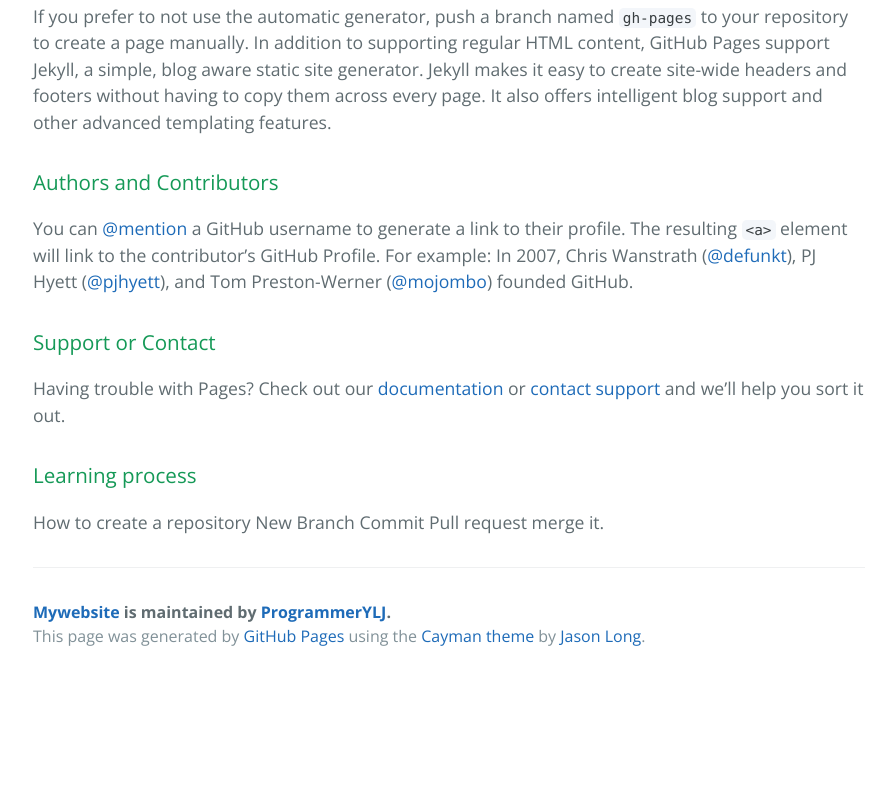
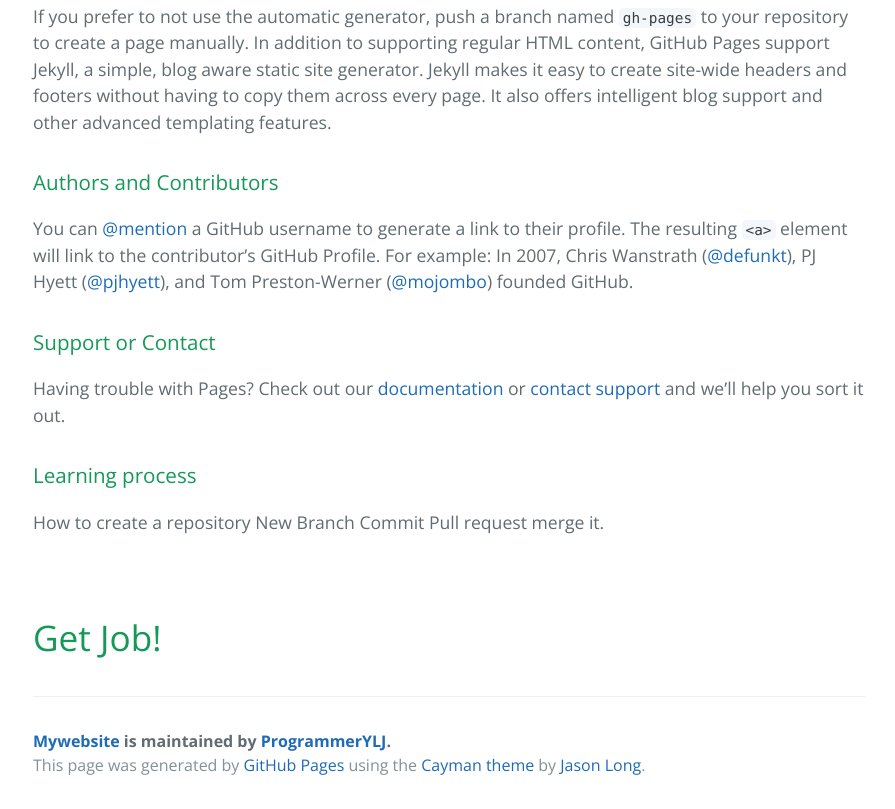
Before and after one commit to ProgrammerYLJ/StartFromZero, a plain HTML site: page index.html in a window 1280 px wide. Shown: the part 786-1595 px from the top of the page, without its empty margins (191-1086 px from the left). Before the commit the page ends 1466 px from the top, so only its background shows below. Drawn offline with nearby package versions, Linux system fonts and the light colour scheme.

Commit message:
Update index.html

```diff
--- a/index.html
+++ b/index.html
@@ -53,7 +53,10 @@
   Commit
   Pull request
   merge it.
+
 </p>
+<br>
+<h1>Get Job!</h1>
 
       <footer class="site-footer">
         <span class="site-footer-owner"><a href="https://github.com/ProgrammerYLJ/MyWebSite">Mywebsite</a> is maintained by <a href="https://github.com/ProgrammerYLJ">ProgrammerYLJ</a>.</span>
```
